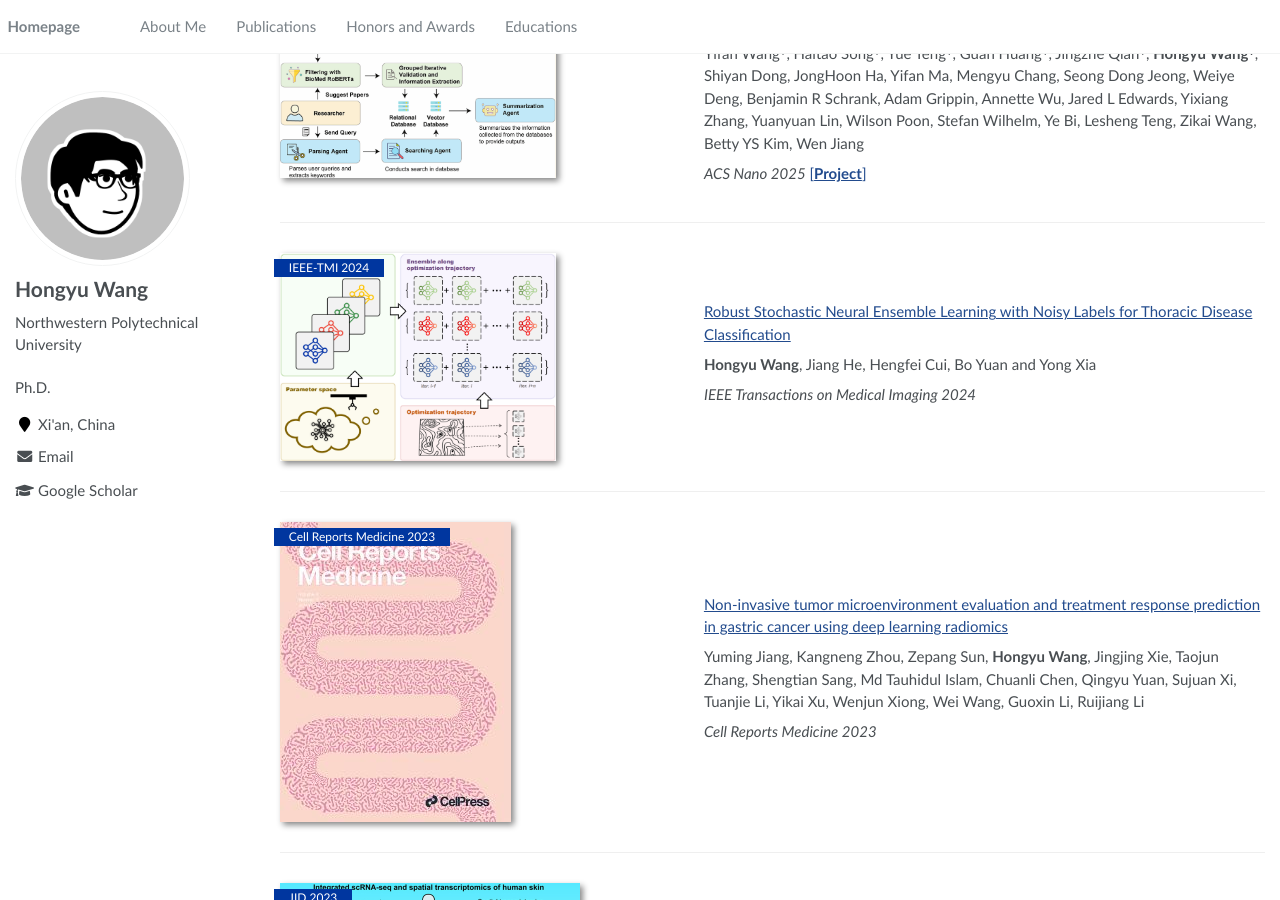
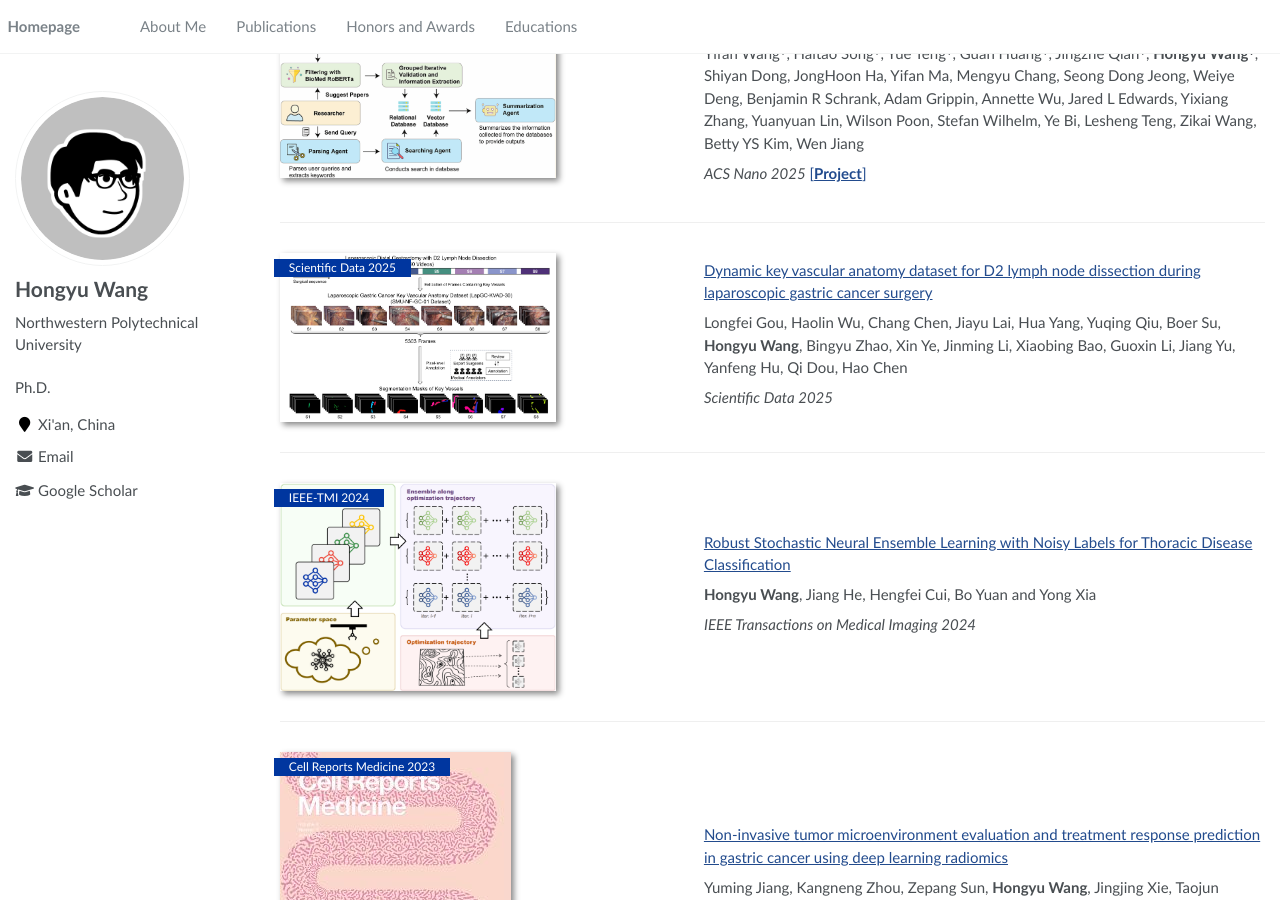
Before and after one commit to hywang01/hywang01.github.io, a Jekyll site: the page built from _pages/about.md, in a window 1280 px wide and 900 px high, scrolled down 578 px. Built offline with Jekyll 4.4.1, drawn with Linux system fonts in a browser that asks for light colours.

Commit message:
update sd pub

```diff
--- a/_pages/about.md
+++ b/_pages/about.md
@@ -48,6 +48,18 @@ My research interest includes medical image analysis, machine learning and deep
 Yifan Wang<sup>†</sup>, Haitao Song<sup>†</sup>, Yue Teng<sup>†</sup>, Guan Huang<sup>†</sup>, Jingzhe Qian<sup>†</sup>, **Hongyu Wang<sup>†</sup>**, Shiyan Dong, JongHoon Ha, Yifan Ma, Mengyu Chang, Seong Dong Jeong, Weiye Deng, Benjamin R Schrank, Adam Grippin, Annette Wu, Jared L Edwards, Yixiang Zhang, Yuanyuan Lin, Wilson Poon, Stefan Wilhelm, Ye Bi, Lesheng Teng, Zikai Wang, Betty YS Kim, Wen Jiang
 
 *ACS Nano 2025* [\[**Project**\]](https://nanosafari.com/)
+
+</div>
+</div>
+
+<div class='paper-box'><div class='paper-box-image'><div><div class="badge">Scientific Data 2025</div><img src='images/LapGCKVAD.png' alt="sym" width="70%"></div></div>
+<div class='paper-box-text' markdown="1">
+
+[Dynamic key vascular anatomy dataset for D2 lymph node dissection during laparoscopic gastric cancer surgery](https://www.nature.com/articles/s41597-025-05255-7)
+
+Longfei Gou, Haolin Wu, Chang Chen, Jiayu Lai, Hua Yang, Yuqing Qiu, Boer Su, **Hongyu Wang**, Bingyu Zhao, Xin Ye, Jinming Li, Xiaobing Bao, Guoxin Li, Jiang Yu, Yanfeng Hu, Qi Dou, Hao Chen
+
+*Scientific Data 2025*
 
 </div>
 </div>
```
